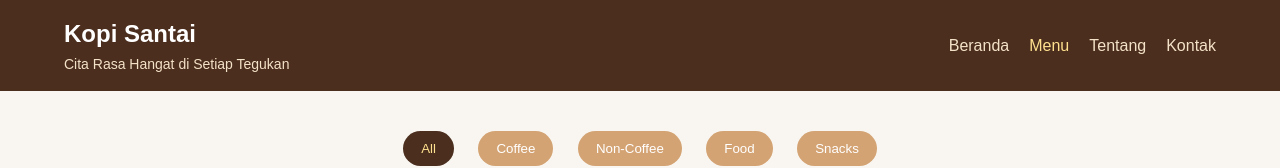
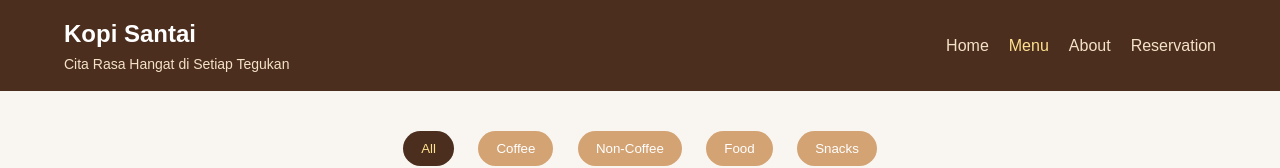
Before and after one commit to diasfinanda13/Kuis-Pra-UTS1, a plain HTML site: page menu.html in a window 1280 px wide. Shown: the top 168 px of the page. Drawn offline with Linux system fonts and the light colour scheme.

Commit message:
second commit

```diff
--- a/menu.html
+++ b/menu.html
@@ -16,10 +16,10 @@
       </div>
       <nav>
         <ul>
-          <li><a href="index.html">Beranda</a></li>
+          <li><a href="index.html">Home</a></li>
           <li><a href="menu.html" class="active">Menu</a></li>
-          <li><a href="#">Tentang</a></li>
-          <li><a href="#">Kontak</a></li>
+          <li><a href="#">About</a></li>
+          <li><a href="#">Reservation</a></li>
         </ul>
       </nav>
     </div>
```
Also changed, not shown: 1 other file.
